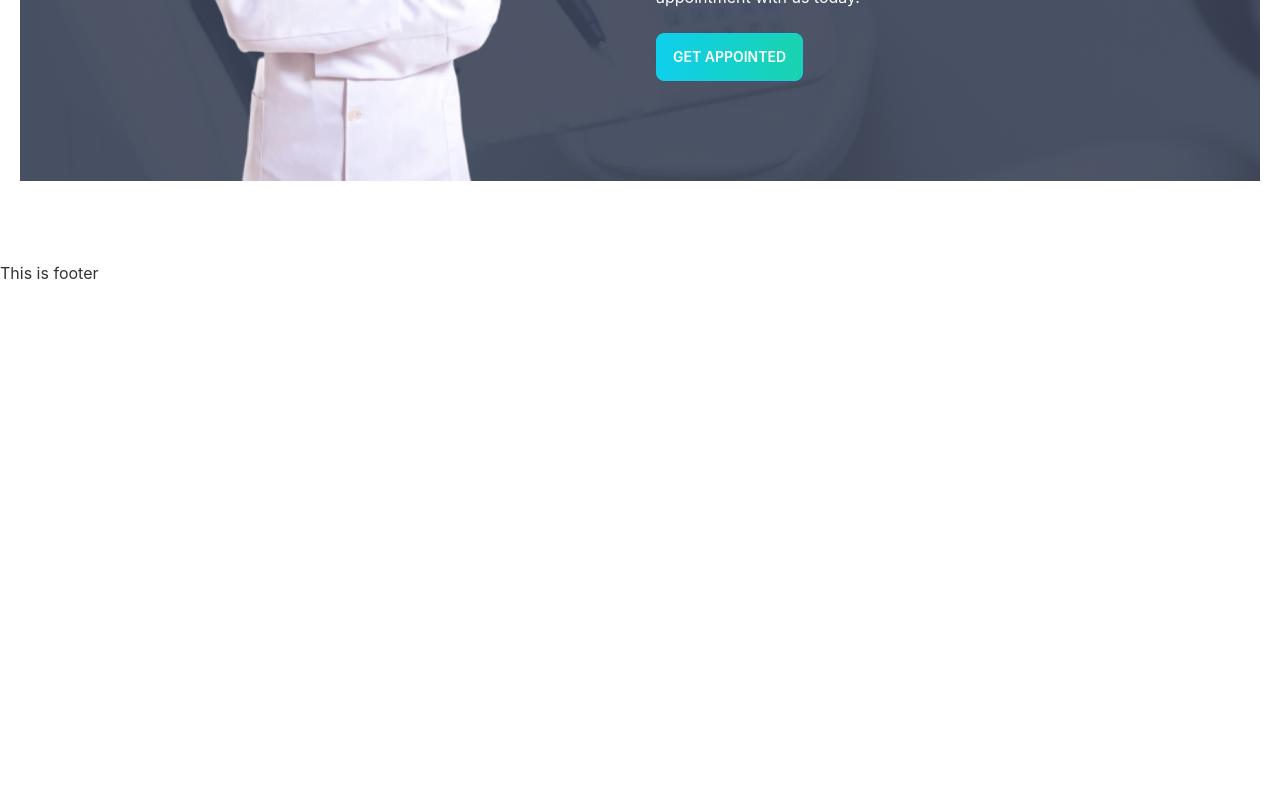
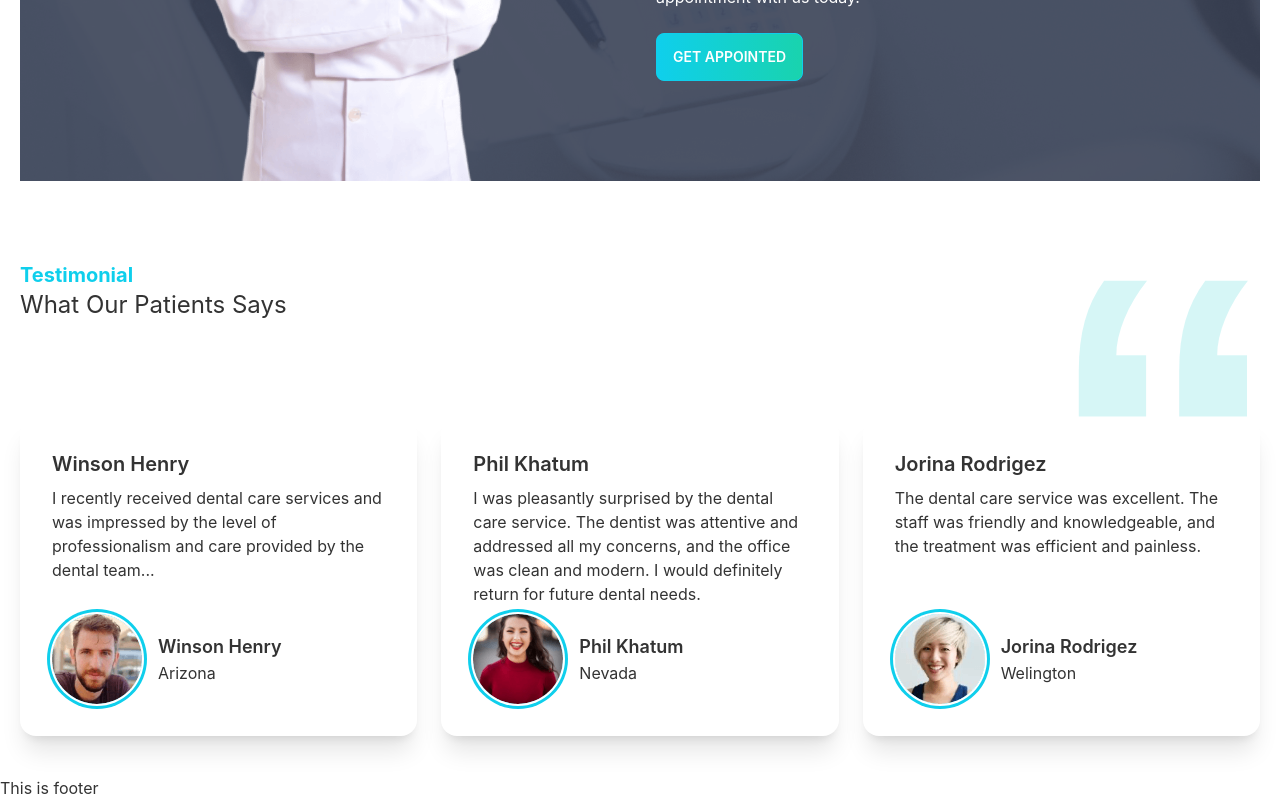
Before and after one commit to MAHossain1/doctors-portal-client, a React (Create React App) app: page / in a window 1280 px wide. Shown: the part 2662-3462 px from the top of the page. Before the commit the page ends 2947 px from the top, so only its background shows below. Built offline with nearby package versions, Linux system fonts and the light colour scheme.

Commit message:
testimonial under home page done

```diff
--- a/src/Pages/Home/Home/Home.js
+++ b/src/Pages/Home/Home/Home.js
@@ -4,6 +4,7 @@ import Banner from "../Banner/Banner";
 import DentalCare from "../DentalCare/DentalCare";
 import Information from "../Information/Information";
 import MakeAppointment from "../MakeAppointment/MakeAppointment";
+import Testimonial from "../Testimonial/Testimonial";
 
 const Home = () => {
   return (
@@ -13,6 +14,7 @@ const Home = () => {
       <Services></Services>
       <DentalCare></DentalCare>
       <MakeAppointment></MakeAppointment>
+      <Testimonial></Testimonial>
     </div>
   );
 };
--- /dev/null
+++ b/src/Pages/Home/Testimonial/Review.js
@@ -0,0 +1,27 @@
+import React from "react";
+
+const Review = ({ review }) => {
+  const { name, img, customerSay, location } = review;
+
+  return (
+    <div className="card bg-base-100 shadow-xl">
+      <div className="card-body">
+        <h2 className="card-title">{name}</h2>
+        <p>{customerSay}</p>
+        <div className="flex items-center">
+          <div className="avatar mr-4">
+            <div className="w-18 rounded-full ring ring-primary ring-offset-base-100 ring-offset-2">
+              <img src={img} alt="" />
+            </div>
+          </div>
+          <div>
+            <h5 className="text-lg font-semibold">{name}</h5>
+            <p>{location}</p>
+          </div>
+        </div>
+      </div>
+    </div>
+  );
+};
+
+export default Review;
--- /dev/null
+++ b/src/Pages/Home/Testimonial/Testimonial.js
@@ -0,0 +1,56 @@
+import React from "react";
+import comment from "../../../assets/icons/quote.svg";
+import people1 from "../../../assets/images/people1.png";
+import people2 from "../../../assets/images/people2.png";
+import people3 from "../../../assets/images/people3.png";
+import Review from "./Review";
+
+const Testimonial = () => {
+  const reviews = [
+    {
+      _id: 1,
+      name: "Winson Henry",
+      customerSay:
+        "I recently received dental care services and was impressed by the level of professionalism and care provided by the dental team...",
+      location: "Arizona",
+      img: people1,
+    },
+    {
+      _id: 2,
+      name: "Phil Khatum",
+      customerSay:
+        "I was pleasantly surprised by the dental care service. The dentist was attentive and addressed all my concerns, and the office was clean and modern. I would definitely return for future dental needs.",
+      location: "Nevada",
+      img: people2,
+    },
+    {
+      _id: 1,
+      name: "Jorina Rodrigez",
+      customerSay:
+        "The dental care service was excellent. The staff was friendly and knowledgeable, and the treatment was efficient and painless.",
+      location: "Welington",
+      img: people3,
+    },
+  ];
+
+  return (
+    <section>
+      <div className="flex justify-between">
+        <div>
+          <h2 className="text-xl font-bold text-primary">Testimonial</h2>
+          <h4 className=" text-2xl">What Our Patients Says</h4>
+        </div>
+        <figure>
+          <img className="lg:w-48 w-24" src={comment} alt="" />
+        </figure>
+      </div>
+      <div className="grid grid-cols-1 md:grid-cols-2 lg:grid-cols-3 gap-6 mb-10">
+        {reviews.map(review => (
+          <Review key={review._id} review={review}></Review>
+        ))}
+      </div>
+    </section>
+  );
+};
+
+export default Testimonial;
```
